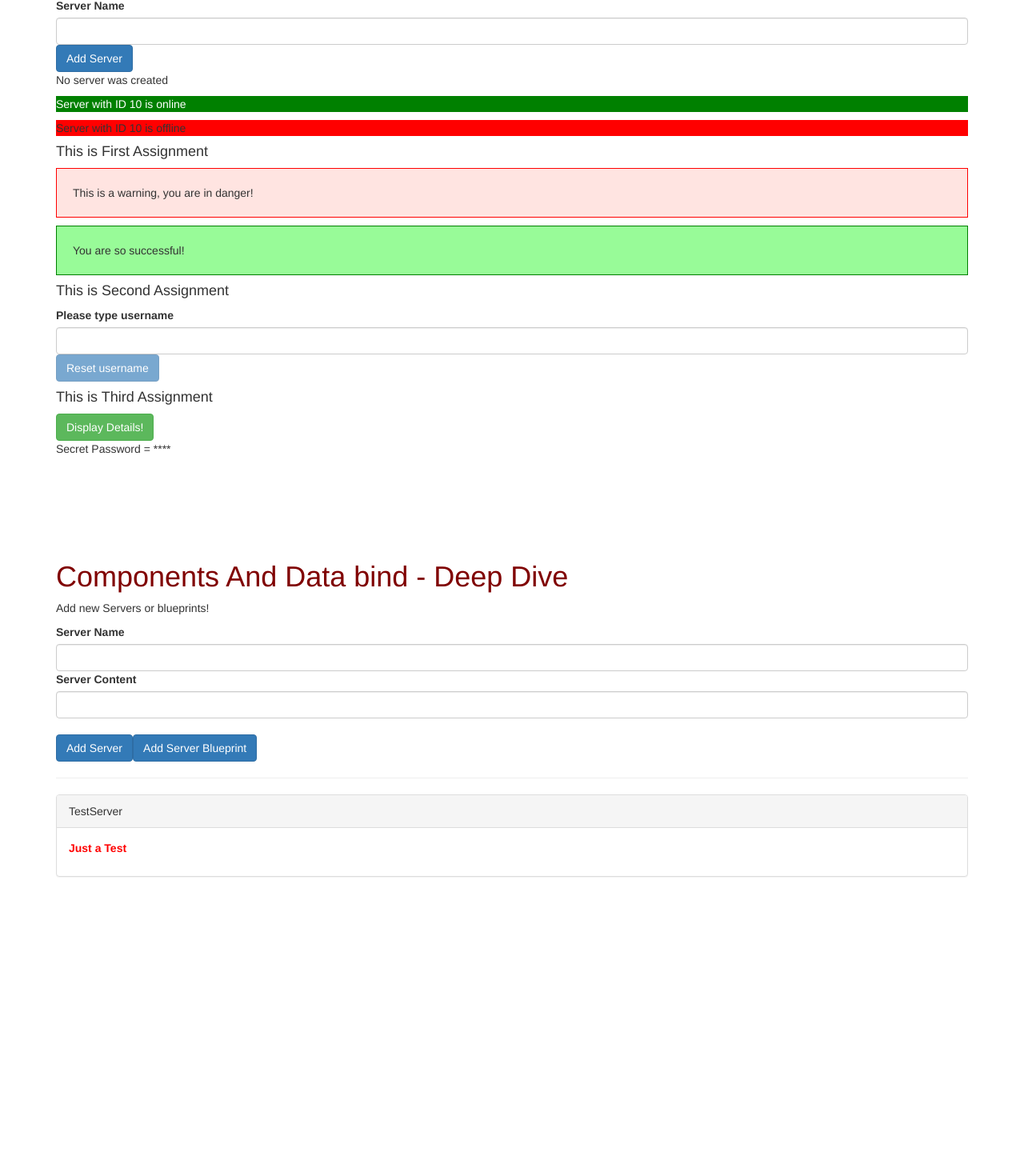
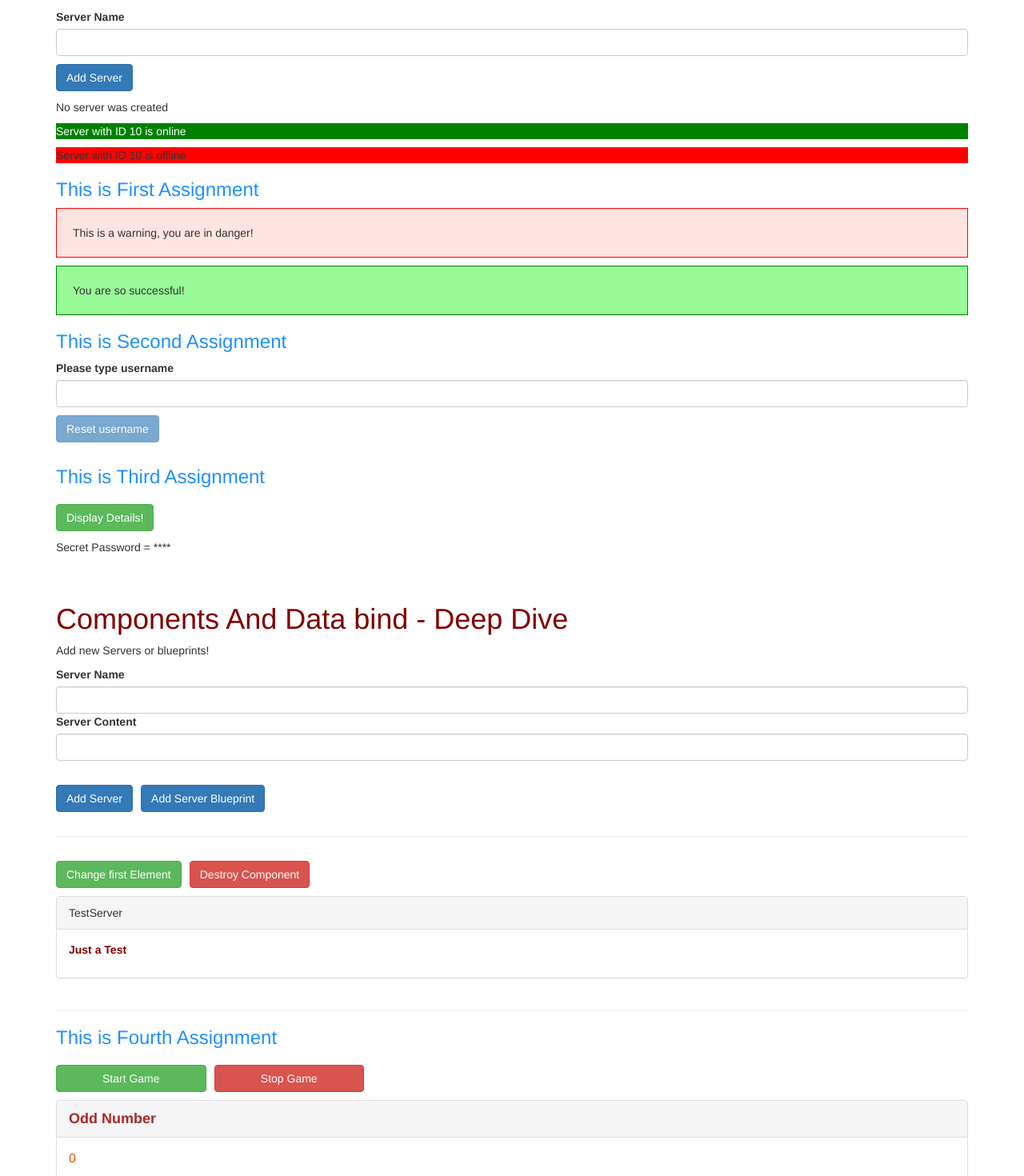
Before and after one commit to GangulyPriti/angular-application-001, an Angular app: page / in a window 1280 px wide. Shown: the part 120-1590 px from the top of the page at 80% size. Before the commit the page ends 1336 px from the top, so only its background shows below. Built offline with nearby package versions, Linux system fonts and the light colour scheme.

Commit message:
end of deep dive component: day 5/100

```diff
--- a/src/app/app.component.css
+++ b/src/app/app.component.css
@@ -2,7 +2,7 @@ h3 {
   color: dodgerblue;
 }
 .container {
-  margin-bottom: 100px;
+  margin-bottom: 30px;
   margin-top: 30px;
 }
 
--- a/src/app/app.component.html
+++ b/src/app/app.component.html
@@ -1,23 +1,22 @@
 <div class="container">
   <div class="row">
     <div class="col-xs-12">
-      <h3>I'm in the AppComponent!</h3>
+      <h1 style="color: maroon">Components And Data bind -The Basics</h1>
       <hr />
       <app-servers></app-servers>
       <!-- <div app-servers></div>attribute selector changes -->
       <!-- <div class="app-servers"></div>class selector changes -->
       <!-- id selector does not support by angular -->
-      <h4>This is First Assignment</h4>
+      <h3>This is First Assignment</h3>
       <app-warning-alert></app-warning-alert>
       <app-success-alert></app-success-alert>
-      <h4>This is Second Assignment</h4>
+      <h3>This is Second Assignment</h3>
       <app-username></app-username>
-      <h4>This is Third Assignment</h4>
+      <h3>This is Third Assignment</h3>
       <app-practice-dir></app-practice-dir>
     </div>
   </div>
 </div>
-
 <div class="container">
   <h1 style="color: maroon">Components And Data bind - Deep Dive</h1>
   <app-cockpit
@@ -27,10 +26,39 @@
   <hr />
   <div class="row">
     <div class="col-xs-12">
+      <button (click)="onFirstChange()" class="btn btn-success">
+        Change first Element
+      </button>
+      <button (click)="onDestroyFirst()" class="btn btn-danger">
+        Destroy Component
+      </button>
       <app-server-element
         *ngFor="let serverElement of serverElements"
         [srvElement]="serverElement"
-      ></app-server-element>
+        [name]="serverElement.name"
+      >
+        <p #contentParagraph>
+          <strong
+            *ngIf="serverElement.type === 'server'"
+            style="color: maroon"
+            >{{ serverElement.content }}</strong
+          >
+          <em *ngIf="serverElement.type === 'blueprint'">{{
+            serverElement.content
+          }}</em>
+        </p>
+      </app-server-element>
     </div>
   </div>
+  <hr />
+  <h3>This is Fourth Assignment</h3>
+  <app-game-control (newNumber)="startGame($event)"></app-game-control>
+  <app-odd
+    *ngIf="gameNumber % 2 !== 0 || gameNumber === 0"
+    [gameNumber]="gameNumber"
+  ></app-odd>
+  <app-even
+    *ngIf="gameNumber % 2 === 0 && gameNumber !== 0"
+    [gameNumber]="gameNumber"
+  ></app-even>
 </div>
--- a/src/app/app.component.ts
+++ b/src/app/app.component.ts
@@ -19,6 +19,7 @@ export class AppComponent {
   serverElements = [
     { type: 'server', name: 'TestServer', content: 'Just a Test' },
   ];
+  gameNumber = 0;
   onServerAdded(serverData: { serverName: string; serveContent: string }) {
     this.serverElements.push({
       type: 'server',
@@ -34,4 +35,14 @@ export class AppComponent {
       content: serverData.serveContent,
     });
   }
+  onFirstChange() {
+    this.serverElements[0].name = 'Changed';
+  }
+  onDestroyFirst() {
+    this.serverElements.splice(0, 1);
+  }
+  startGame(newNumber: number) {
+    this.gameNumber = newNumber;
+    console.log(this.gameNumber);
+  }
 }
--- a/src/app/app.module.ts
+++ b/src/app/app.module.ts
@@ -11,6 +11,9 @@ import { UsernameComponent } from './AssignmentTwo/username/username.component';
 import { PracticeDirComponent } from './AssignmentThree/practice-dir/practice-dir.component';
 import { CockpitComponent } from './cockpit/cockpit.component';
 import { ServerElementComponent } from './server-element/server-element.component';
+import { OddComponent } from './AssignmentFour/odd/odd.component';
+import { EvenComponent } from './AssignmentFour/even/even.component';
+import { GameControlComponent } from './AssignmentFour/game-control/game-control.component';
 
 @NgModule({
   declarations: [
@@ -23,6 +26,9 @@ import { ServerElementComponent } from './server-element/server-element.componen
     PracticeDirComponent,
     CockpitComponent,
     ServerElementComponent,
+    OddComponent,
+    EvenComponent,
+    GameControlComponent,
   ],
   imports: [BrowserModule, FormsModule],
   providers: [],
--- a/src/app/cockpit/cockpit.component.html
+++ b/src/app/cockpit/cockpit.component.html
@@ -2,12 +2,16 @@
   <div class="col-xs-12">
     <p>Add new Servers or blueprints!</p>
     <label>Server Name</label>
-    <input type="text" class="form-control" [(ngModel)]="newServerName" />
+    <!-- <input type="text" class="form-control" [(ngModel)]="newServerName" /> -->
+    <input type="text" class="form-control" #serverNameInput />
     <label>Server Content</label>
-    <input type="text" class="form-control" [(ngModel)]="newServerContent" />
+    <!-- <input type="text" class="form-control" [(ngModel)]="newServerContent" /> -->
+    <input type="text" class="form-control" #serverContentInput />
     <br />
-    <button class="btn btn-primary" (click)="onAddServer()">Add Server</button>
-    <button class="btn btn-primary" (click)="onAddBlueprint()">
+    <button class="btn btn-primary" (click)="onAddServer(serverNameInput)">
+      Add Server
+    </button>
+    <button class="btn btn-primary" (click)="onAddBlueprint(serverNameInput)">
       Add Server Blueprint
     </button>
   </div>
--- a/src/app/cockpit/cockpit.component.ts
+++ b/src/app/cockpit/cockpit.component.ts
@@ -1,4 +1,10 @@
-import { Component, EventEmitter, Output } from '@angular/core';
+import {
+  Component,
+  ElementRef,
+  EventEmitter,
+  Output,
+  ViewChild,
+} from '@angular/core';
 
 @Component({
   selector: 'app-cockpit',
@@ -6,8 +12,10 @@ import { Component, EventEmitter, Output } from '@angular/core';
   styleUrl: './cockpit.component.css',
 })
 export class CockpitComponent {
-  newServerName = '';
-  newServerContent = '';
+  // newServerName = '';
+  // newServerContent = '';
+  @ViewChild('serverContentInput', { static: true })
+  serverContentInput: ElementRef;
   @Output() serverCreated = new EventEmitter<{
     serverName: string;
     serveContent: string;
@@ -16,17 +24,17 @@ export class CockpitComponent {
     serverName: string;
     serveContent: string;
   }>();
-  onAddServer() {
+  onAddServer(nameInput: HTMLInputElement) {
     this.serverCreated.emit({
-      serverName: this.newServerName,
-      serveContent: this.newServerContent,
+      serverName: nameInput.value,
+      serveContent: this.serverContentInput.nativeElement.value,
     });
   }
 
-  onAddBlueprint() {
+  onAddBlueprint(nameInput: HTMLInputElement) {
     this.blueprintCreated.emit({
-      serverName: this.newServerName,
-      serveContent: this.newServerContent,
+      serverName: nameInput.value,
+      serveContent: this.serverContentInput.nativeElement.value,
     });
   }
 }
--- a/src/app/server-element/server-element.component.html
+++ b/src/app/server-element/server-element.component.html
@@ -1,11 +1,7 @@
 <div class="panel panel-default">
-  <div class="panel-heading">{{ element.name }}</div>
+  <!-- <div class="panel-heading">{{ element.name }}</div> -->
+  <div class="panel-heading" #heading>{{ name }}</div>
   <div class="panel-body">
-    <p>
-      <strong *ngIf="element.type === 'server'" style="color: red">{{
-        element.content
-      }}</strong>
-      <em *ngIf="element.type === 'blueprint'">{{ element.content }}</em>
-    </p>
+    <ng-content></ng-content>
   </div>
 </div>
--- a/src/app/server-element/server-element.component.ts
+++ b/src/app/server-element/server-element.component.ts
@@ -1,4 +1,20 @@
-import { Component, Input, ViewEncapsulation } from '@angular/core';
+import {
+  AfterContentChecked,
+  AfterContentInit,
+  AfterViewChecked,
+  AfterViewInit,
+  Component,
+  DoCheck,
+  Input,
+  OnChanges,
+  OnInit,
+  SimpleChanges,
+  ViewEncapsulation,
+  OnDestroy,
+  ElementRef,
+  ViewChild,
+  ContentChild,
+} from '@angular/core';
 
 @Component({
   selector: 'app-server-element',
@@ -6,8 +22,64 @@ import { Component, Input, ViewEncapsulation } from '@angular/core';
   styleUrl: './server-element.component.css',
   encapsulation: ViewEncapsulation.Emulated,
 })
+// implements
+//   OnInit,
+//   OnChanges,
+//   DoCheck,
+//   AfterContentInit,
+//   AfterContentChecked,
+//   AfterViewInit,
+//   AfterViewChecked,
+//   OnDestroy
 export class ServerElementComponent {
   @Input('srvElement') element: { type: string; name: string; content: string };
-  constructor() {}
-  ngOnInit() {}
+  @Input() name: string;
+  @ViewChild('heading', { static: true })
+  header: ElementRef;
+  @ContentChild('contentParagraph', { static: true })
+  paragraph: ElementRef;
+  constructor() {
+    console.log('constructor called!');
+  }
+
+  ngOnInit() {
+    console.log('ngOnInit called!');
+    console.log(
+      '-----text content--------',
+      this.header.nativeElement.textContent
+    );
+    console.log(
+      '-----paragraph content--------',
+      this.paragraph.nativeElement.textContent
+    );
+  }
+  // ngOnChanges(changes: SimpleChanges): void {
+  //   console.log('ngOnChanges called!  ', changes);
+  // }
+  // ngDoCheck(): void {
+  //   console.log('ngDoCheck callded!');
+  // }
+  // ngAfterViewInit(): void {
+  //   console.log('ngAfterViewInit called!');
+  //   console.log(
+  //     '-----text content--------',
+  //     this.header.nativeElement.textContent
+  //   );
+  // }
+  // ngAfterViewChecked(): void {
+  //   console.log('ngAfterViewChecked called!');
+  // }
+  // ngAfterContentInit(): void {
+  //   console.log('ngAfterContentInit called!');
+  //   console.log(
+  //     '-----paragraph content--------',
+  //     this.paragraph.nativeElement.textContent
+  //   );
+  // }
+  // ngAfterContentChecked(): void {
+  //   console.log('ngAfterContentChecked called!');
+  // }
+  // ngOnDestroy() {
+  //   console.log('ngOnDestroy called!');
+  // }
 }
--- a/src/styles.css
+++ b/src/styles.css
@@ -1 +1,6 @@
 /* You can add global styles to this file, and also import other style files */
+.btn {
+  margin-top: 10px;
+  margin-right: 10px;
+  margin-bottom: 10px;
+}
```
